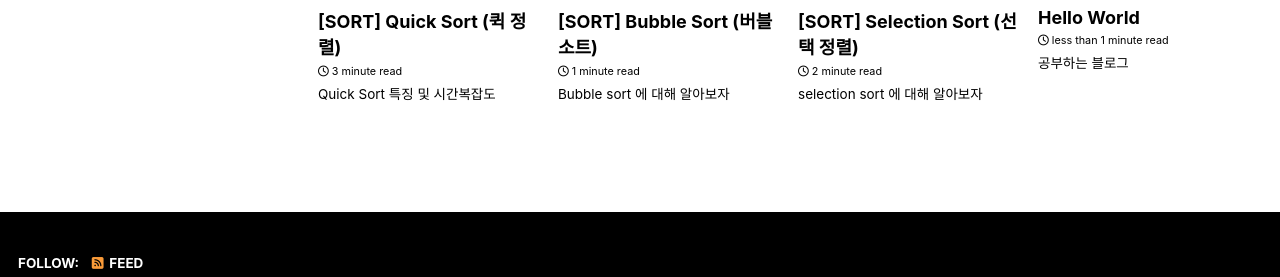
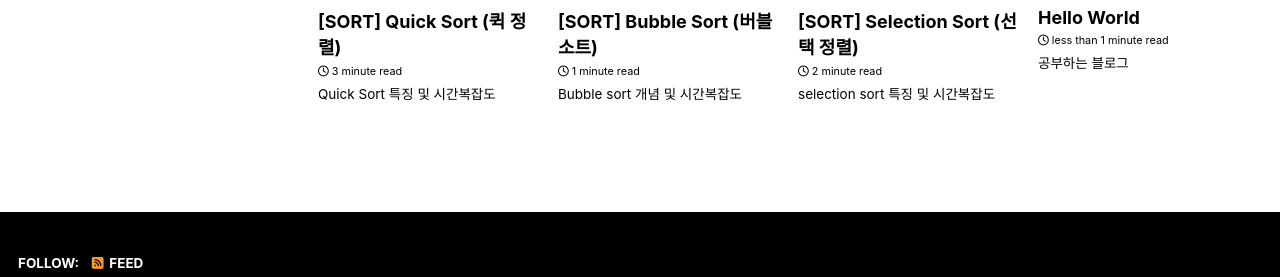
Before and after one commit to chlgpdus921/chlgpdus921.github.io, a Jekyll site: the page built from _posts/2020-04-02-Insertionsort.md, in a window 1280 px wide and 900 px high, scrolled down 4159 px. Shown: the part 561-838 px from the top of the window. Built offline with Jekyll 4.4.1, drawn with Linux system fonts in a browser that asks for light colours; cached includes are drawn as plain includes; nearby versions of some CDN libraries; comment, search, counter and statistics services are not loaded.

Commit message:
navigation 경로 수정

```diff
--- a/_posts/2020-03-27-SelectionSort.md
+++ b/_posts/2020-03-27-SelectionSort.md
@@ -1,7 +1,7 @@
 ---
 title:  "[SORT] Selection Sort (선택 정렬)"
-excerpt: "selection sort 에 대해 알아보자"
-permalink: /sort/
+excerpt: "selection sort 특징 및 시간복잡도"
+permalink: /algorithm/sort/selection/
 comments: true
 
 categories:
@@ -166,6 +166,6 @@ public class SelectionSort {
 
 #### 윗 예시를 코드를 통해 똑같이 적용.
 
-#### n = 6,  array = 5, 10, 8, 6, 1, 3
+#### n = 6,  array = [5, 10, 8, 6, 1, 3]
 
 ![](https://chlgpdus921.github.io/assets/images/selectionsort/result.PNG)
--- a/_posts/2020-04-02-Bubblesort.md
+++ b/_posts/2020-04-02-Bubblesort.md
@@ -1,7 +1,7 @@
 ---
 title:  "[SORT] Bubble Sort (버블 소트)"
-excerpt: "Bubble sort 에 대해 알아보자"
-permalink: /sort/bubble
+excerpt: "Bubble sort 개념 및 시간복잡도"
+permalink: /algorithm/sort/bubble
 comments: true
 
 categories:
@@ -118,6 +118,6 @@ public class BubbleSort {
 
 #### 윗 예시를 코드를 통해 똑같이 적용.
 
-#### n = 6,  array = 5, 10, 8, 6, 1, 3
+#### n = 6,  array = [5, 10, 8, 6, 1, 3]
 
 ![](https://chlgpdus921.github.io/assets/images/bubblesort/result.PNG)
```
Also changed, not shown: _posts/2020-04-02-Insertionsort.md (+1 -1 lines), _posts/2020-04-02-quicksort.md (+1 -1 lines).
